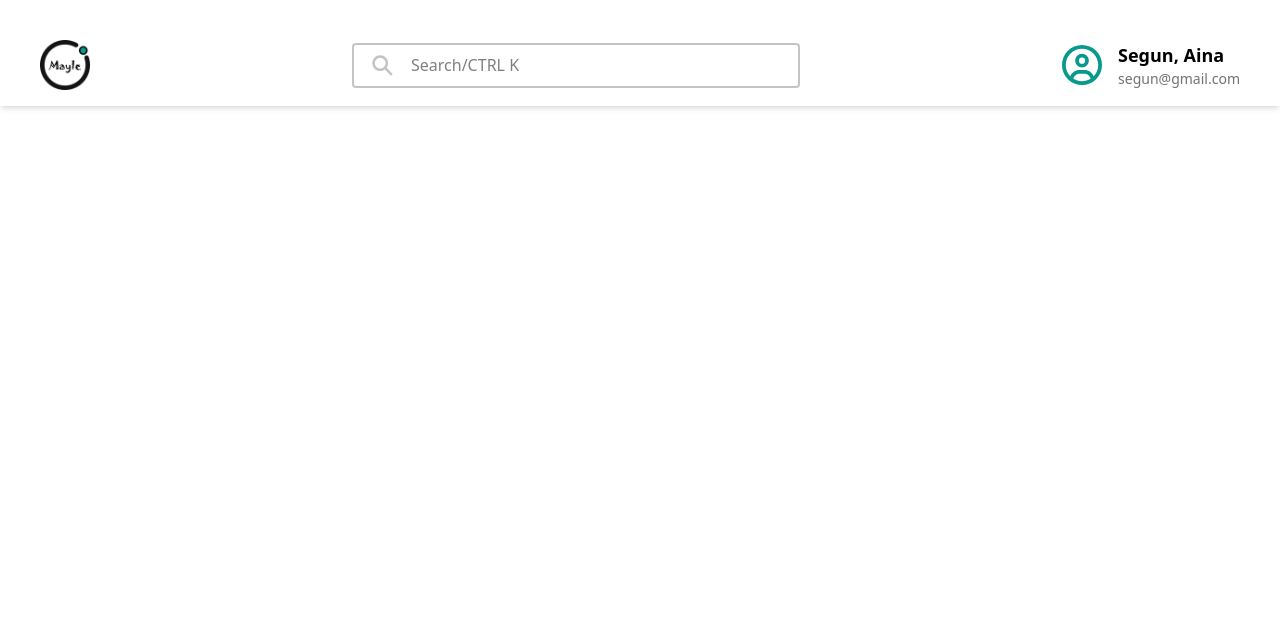
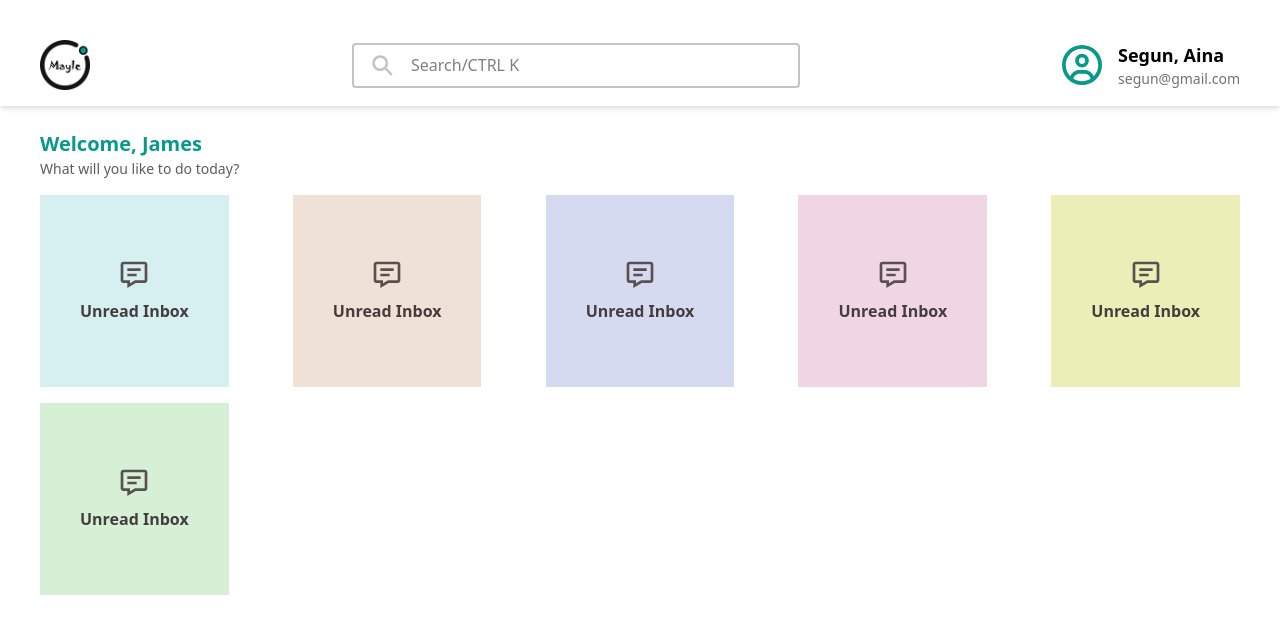
Before and after one commit to KodenOps/mayle, a Next.js app: page /home in a window 1280 px wide. Shown: the top 634 px of the page. Built offline with nearby package versions, Linux system fonts and the light colour scheme.

Commit message:
updated the home

```diff
--- a/src/app/home/page.tsx
+++ b/src/app/home/page.tsx
@@ -1,10 +1,59 @@
+import LinkBox from '@/component/LinkBox';
 import Navbar from '@/component/Navbar';
+import Title from '@/component/Title';
 import React from 'react';
+import { MdOutlineMessage } from 'react-icons/md';
+import { BiMessageDetail } from 'react-icons/bi';
 
 const page = () => {
 	return (
 		<div>
 			<Navbar />
+			<div className='homeBannerLinks px-10 py-6'>
+				{/* title */}
+				<Title
+					header='Welcome, James'
+					subtext='What will you like to do today?'
+				/>
+				<div className='linksPlane flex items-center justify-between gap-4 mt-4 flex-wrap'>
+					<LinkBox
+						url='/'
+						title='Unread Inbox'
+						color='#D6EFF0'
+						Icon={BiMessageDetail}
+					/>
+					<LinkBox
+						url='/'
+						title='Unread Inbox'
+						color='#F0E1D6'
+						Icon={BiMessageDetail}
+					/>
+					<LinkBox
+						url='/'
+						title='Unread Inbox'
+						color='#D6DAF0'
+						Icon={BiMessageDetail}
+					/>
+					<LinkBox
+						url='/'
+						title='Unread Inbox'
+						color='#F0D6E4'
+						Icon={BiMessageDetail}
+					/>
+					<LinkBox
+						url='/'
+						title='Unread Inbox'
+						color='#ECEEB8'
+						Icon={BiMessageDetail}
+					/>
+					<LinkBox
+						url='/'
+						title='Unread Inbox'
+						color='#D6F0D6'
+						Icon={BiMessageDetail}
+					/>
+				</div>
+			</div>
 		</div>
 	);
 };
--- /dev/null
+++ b/src/component/LinkBox.tsx
@@ -0,0 +1,24 @@
+import Link from 'next/link';
+import React from 'react';
+interface linkBox {
+	url: string;
+	title: string;
+	color: string;
+	Icon: React.ElementType;
+}
+const LinkBox = ({ url, title, color, Icon }: linkBox) => {
+	return (
+		<button
+			// href={url}
+			className='px-6 md:px-10 py-16 flex items-center flex-col font-semibold text-[#453D3D] gap-2'
+			style={{ backgroundColor: color }}>
+			<Icon
+				size={32}
+				color='#59514F'
+			/>
+			{title}
+		</button>
+	);
+};
+
+export default LinkBox;
--- /dev/null
+++ b/src/component/Title.tsx
@@ -0,0 +1,20 @@
+import React from 'react';
+
+interface myprops {
+	header: string;
+	subtext: string;
+}
+const Title = ({ header, subtext }: myprops) => {
+	return (
+		<div>
+			<div className='top text-[#07998C] font-semibold md:text-xl text-md'>
+				{header}
+			</div>
+			<div className='bottom md:text-[14px] text-[12px] text-[#5E5B5B]'>
+				{subtext}
+			</div>
+		</div>
+	);
+};
+
+export default Title;
```
